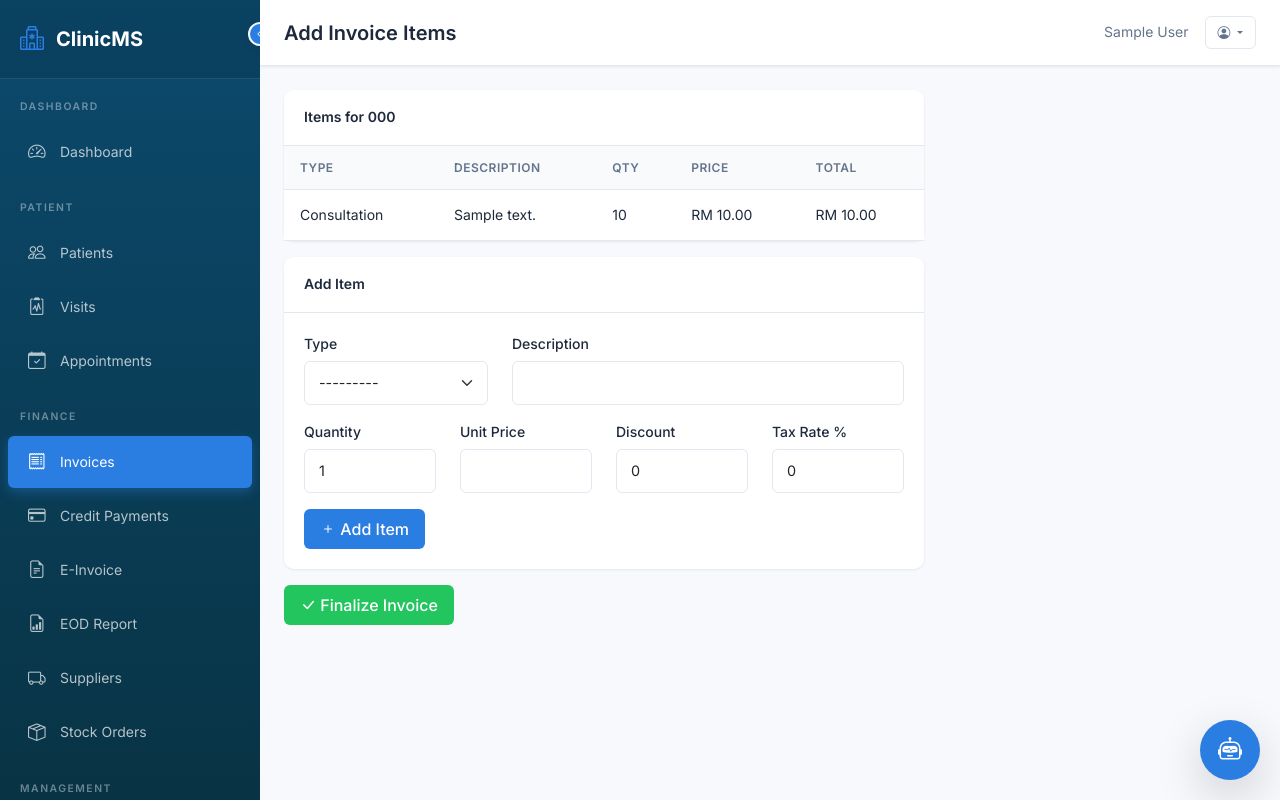
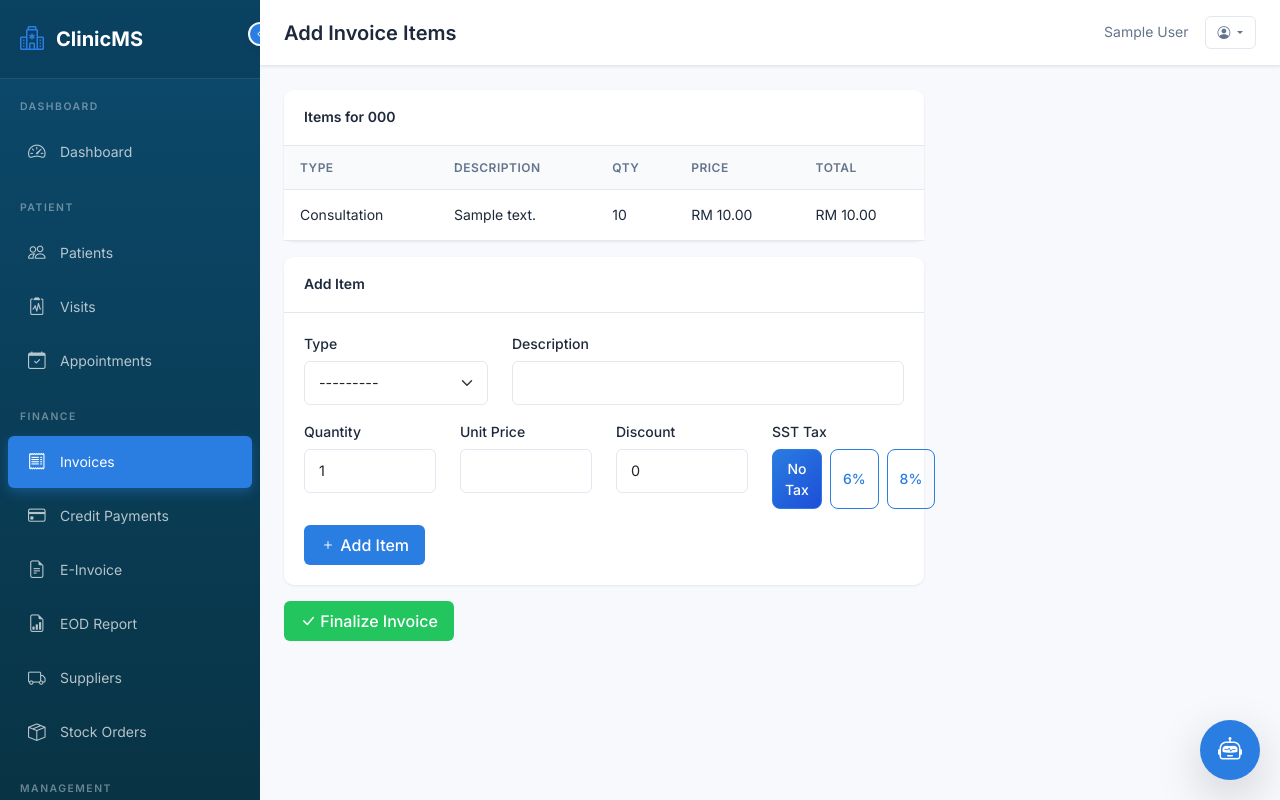
Before and after one commit to Kykyun/clinicManagementSystemAI, a Django app: page /finance/invoices/1/items/ in a window 1280 px wide. Run offline with Django 5.2, Linux system fonts and the light colour scheme; a user stored in the database is signed in; tables that the repository leaves empty hold one stand-in row (values such as "Sample post"); parts of the project's set-up code (start-up, migrations or seed data) failed here and were passed over; some libraries are stand-ins or nearby versions.

Commit message:
Update invoice form to use SST tax buttons instead of input field
Replace tax rate input field with selectable SST tax buttons (0%, 6%, 8%) in the invoice item form, including styling and JavaScript for functionality.

Replit-Commit-Author: Agent
Replit-Commit-Session-Id: 40562fd5-fc54-4e3e-8c2d-d3f5cf5abf9f
Replit-Commit-Checkpoint-Type: full_checkpoint
Replit-Commit-Event-Id: 6106d1d8-bbe9-4c89-8b79-fdd565de4b26
Replit-Commit-Screenshot-Url: https://storage.googleapis.com/screenshot-production-us-central1/066f66f4-ea05-4881-adcc-a0386c91fcef/40562fd5-fc54-4e3e-8c2d-d3f5cf5abf9f/n2GJdNY
Replit-Helium-Checkpoint-Created: true

```diff
--- a/templates/finance/invoice_items.html
+++ b/templates/finance/invoice_items.html
@@ -65,8 +65,13 @@
                             {{ form.discount }}
                         </div>
                         <div class="col-md-3 mb-3">
-                            <label class="form-label">Tax Rate %</label>
-                            {{ form.tax_rate }}
+                            <label class="form-label">SST Tax</label>
+                            <div class="d-flex gap-2">
+                                <button type="button" class="btn btn-outline-primary sst-btn flex-fill" data-rate="0" id="sstNone">No Tax</button>
+                                <button type="button" class="btn btn-outline-primary sst-btn flex-fill" data-rate="6" id="sst6">6%</button>
+                                <button type="button" class="btn btn-outline-primary sst-btn flex-fill" data-rate="8" id="sst8">8%</button>
+                            </div>
+                            <input type="hidden" name="tax_rate" id="id_tax_rate" value="0">
                         </div>
                     </div>
                     <button type="submit" class="btn btn-primary">
@@ -84,3 +89,50 @@
     </div>
 </div>
 {% endblock %}
+
+{% block extra_css %}
+<style>
+    .sst-btn {
+        padding: 0.5rem 0.75rem;
+        font-size: 0.875rem;
+        font-weight: 500;
+        border-radius: 8px;
+        transition: all 0.2s ease;
+    }
+    .sst-btn.active {
+        background: linear-gradient(135deg, #2A7DE1 0%, #1D4ED8 100%);
+        border-color: #2A7DE1;
+        color: white;
+    }
+    .sst-btn:hover:not(.active) {
+        background: #EBF4FF;
+    }
+</style>
+{% endblock %}
+
+{% block extra_js %}
+<script>
+document.addEventListener('DOMContentLoaded', function() {
+    const sstButtons = document.querySelectorAll('.sst-btn');
+    const taxRateInput = document.getElementById('id_tax_rate');
+
+    // Set default to "No Tax"
+    document.getElementById('sstNone').classList.add('active');
+
+    sstButtons.forEach(function(btn) {
+        btn.addEventListener('click', function() {
+            // Remove active class from all buttons
+            sstButtons.forEach(function(b) {
+                b.classList.remove('active');
+            });
+
+            // Add active class to clicked button
+            this.classList.add('active');
+
+            // Set the hidden input value
+            taxRateInput.value = this.dataset.rate;
+        });
+    });
+});
+</script>
+{% endblock %}
```
Also changed, not shown: attached_assets/image_1765095030346.png (added).
